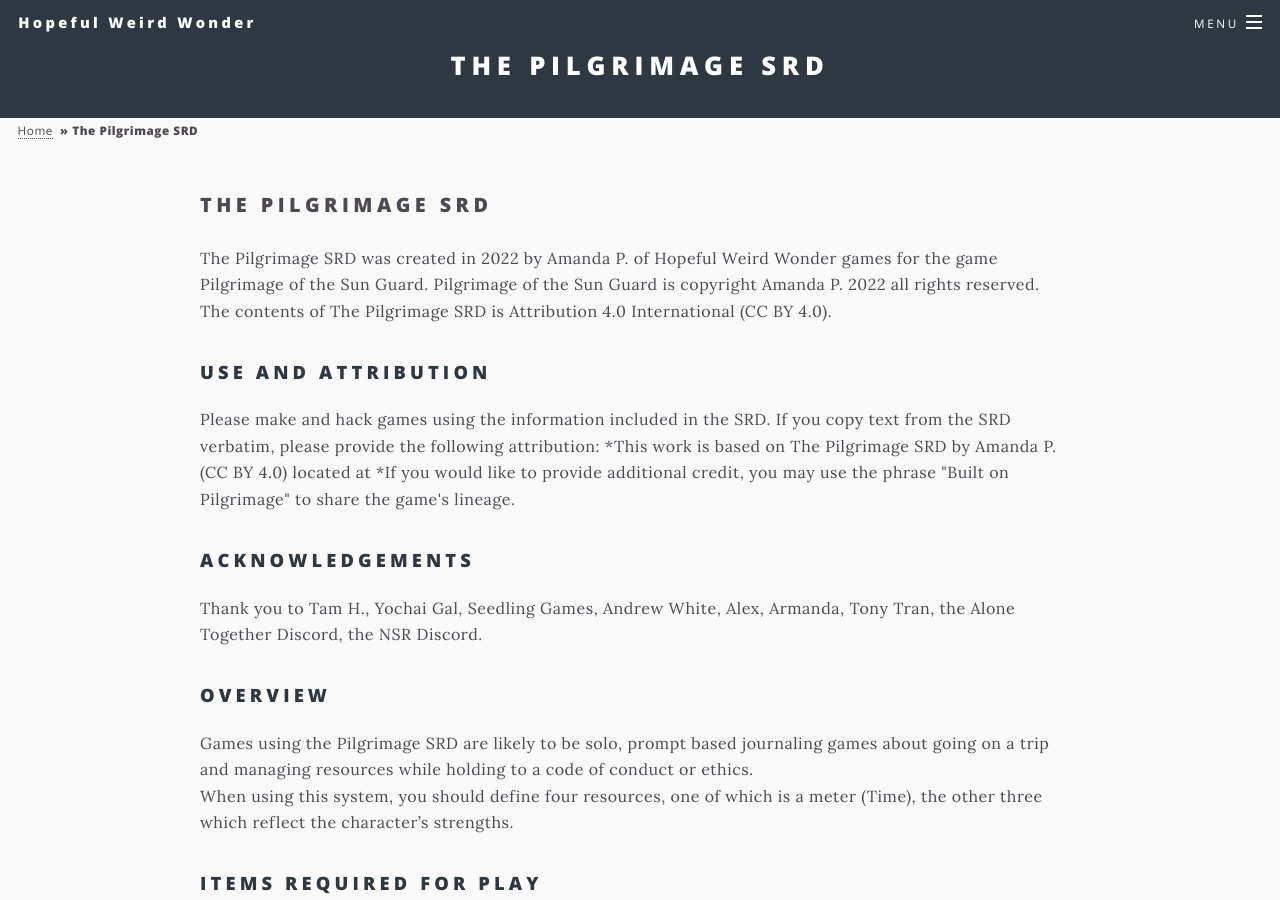
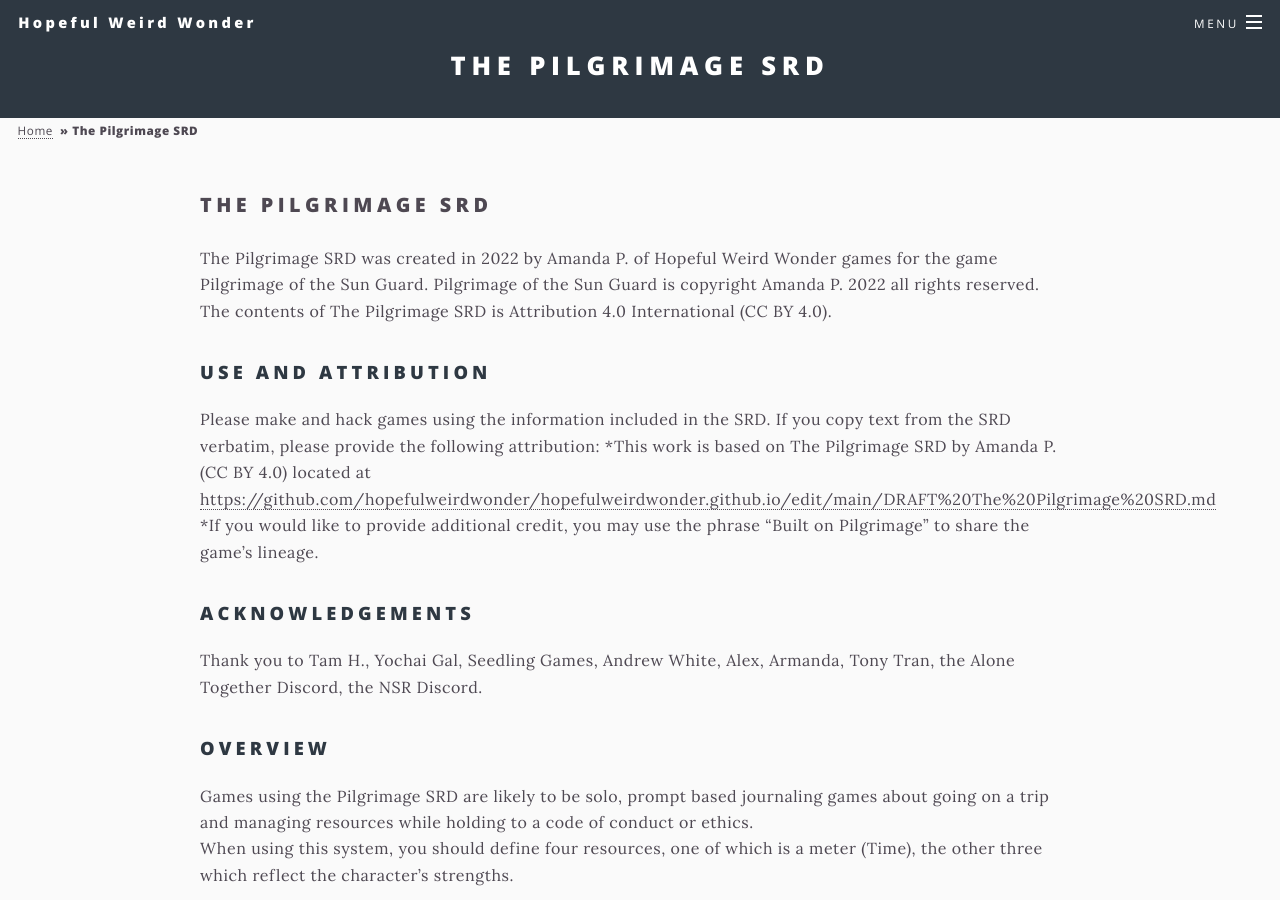
Before and after one commit to hopefulweirdwonder/hopefulweirdwonder.github.io, a Jekyll site: the page built from DRAFT The Pilgrimage SRD.md, in a window 1280 px wide and 900 px high. Built offline with Jekyll 4.4.1, drawn with Linux system fonts in a browser that asks for light colours; our own code applies the rules of GitHub Pages for plain Markdown files; part of the change alters nothing that is shown.

Commit message:
Update DRAFT The Pilgrimage SRD.md

```diff
--- a/DRAFT The Pilgrimage SRD.md
+++ b/DRAFT The Pilgrimage SRD.md
@@ -3,7 +3,7 @@ The Pilgrimage SRD was created in 2022 by Amanda P. of Hopeful Weird Wonder game
 The contents of The Pilgrimage SRD is Attribution 4.0 International (CC BY 4.0).
 ## Use and Attribution
 Please make and hack games using the information included in the SRD. If you copy text from the SRD verbatim, please provide the following attribution:
-*This work is based on The Pilgrimage SRD by Amanda P. (CC BY 4.0) located at <ADD LINK>
+*This work is based on The Pilgrimage SRD by Amanda P. (CC BY 4.0) located at <https://github.com/hopefulweirdwonder/hopefulweirdwonder.github.io/edit/main/DRAFT%20The%20Pilgrimage%20SRD.md>
 *If you would like to provide additional credit, you may use the phrase "Built on Pilgrimage" to share the game's lineage.
 ## Acknowledgements
 Thank you to Tam H., Yochai Gal, Seedling Games, Andrew White, Alex, Armanda, Tony Tran, the Alone Together Discord, the NSR Discord.
```
